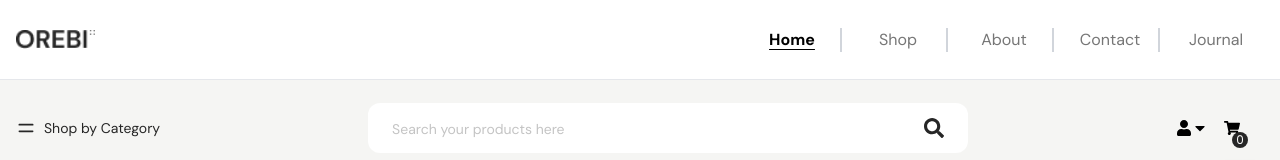
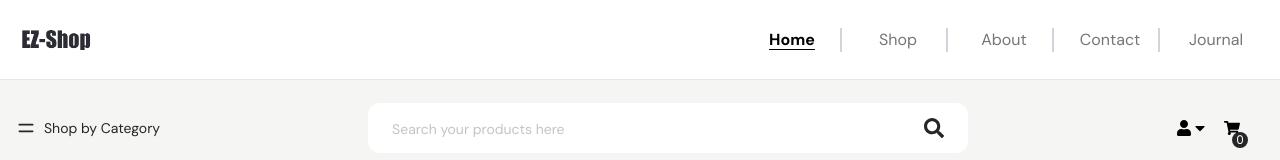
Before and after one commit to Ibigelow92/simple-ecommerce-platform, a React (Create React App) app: page / in a window 1280 px wide. Shown: the top 160 px of the page. Built offline with nearby package versions, Linux system fonts and the light colour scheme.

Commit message:
header logo

```diff
--- a/src/assets/images/index.js
+++ b/src/assets/images/index.js
@@ -38,6 +38,7 @@ import emptyCart from "../images/emptyCart.png";
 export {
   logo,
   logoLight,
+  EZShopLogo,
   electronicsBanner,
   furnitureBanner,
   sportsBanner,
--- a/src/components/home/Header/Header.js
+++ b/src/components/home/Header/Header.js
@@ -3,7 +3,7 @@ import { Link, NavLink, useLocation } from "react-router-dom";
 import { MdClose } from "react-icons/md";
 import { HiMenuAlt2 } from "react-icons/hi";
 import { motion } from "framer-motion";
-import { logo, logoLight } from "../../../assets/images";
+import { logo, logoLight, EZShopLogo } from "../../../assets/images";
 import Image from "../../designLayouts/Image";
 import { navBarList } from "../../../constants";
 import Flex from "../../designLayouts/Flex";
@@ -32,7 +32,7 @@ const Header = () => {
         <Flex className="flex items-center justify-between h-full">
           <Link to="/">
             <div>
-              <Image className="w-20 object-cover" imgSrc={logo} />
+              <Image className="w-20 object-cover" imgSrc={EZShopLogo} />
             </div>
           </Link>
           <div>
```
